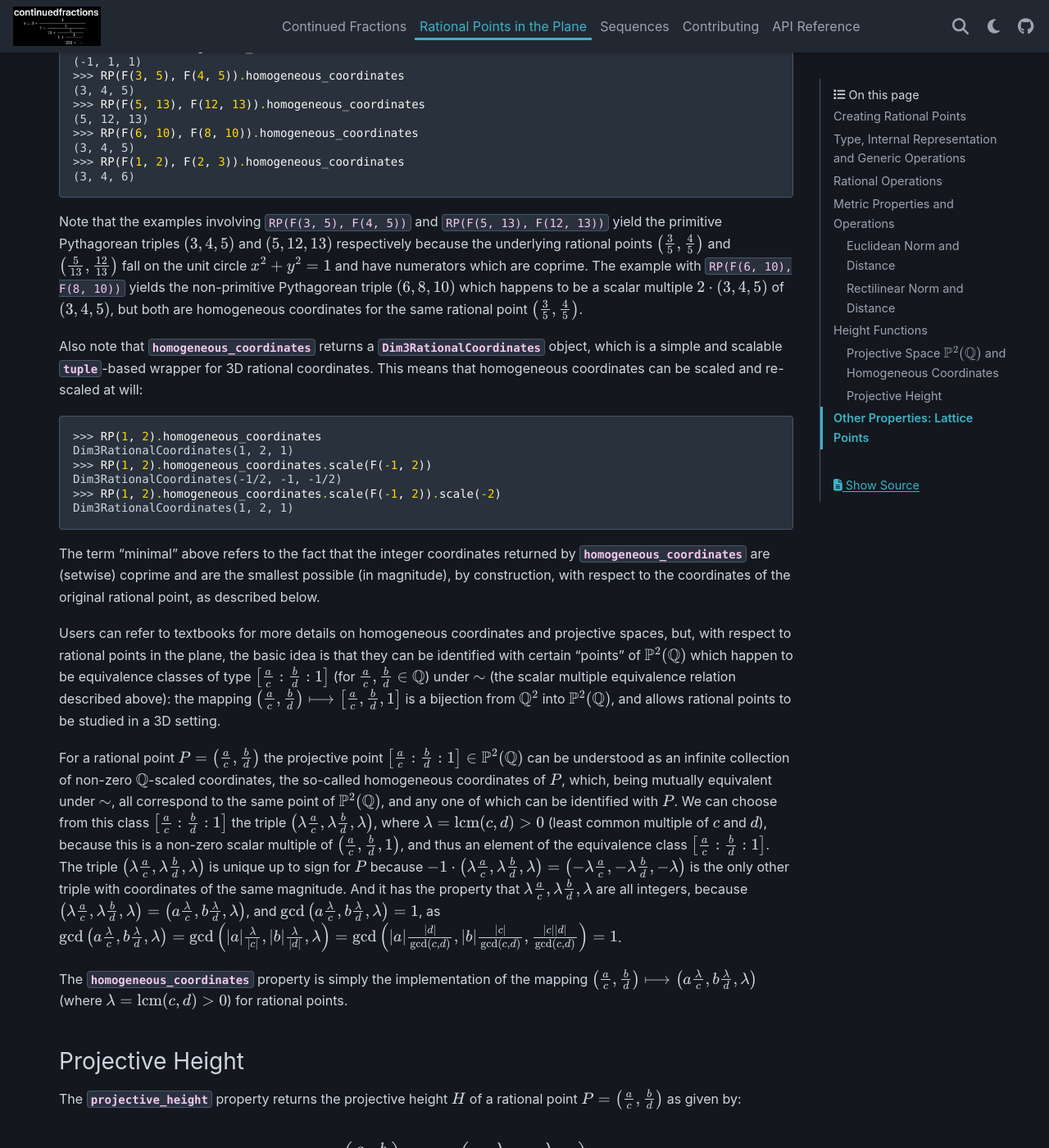
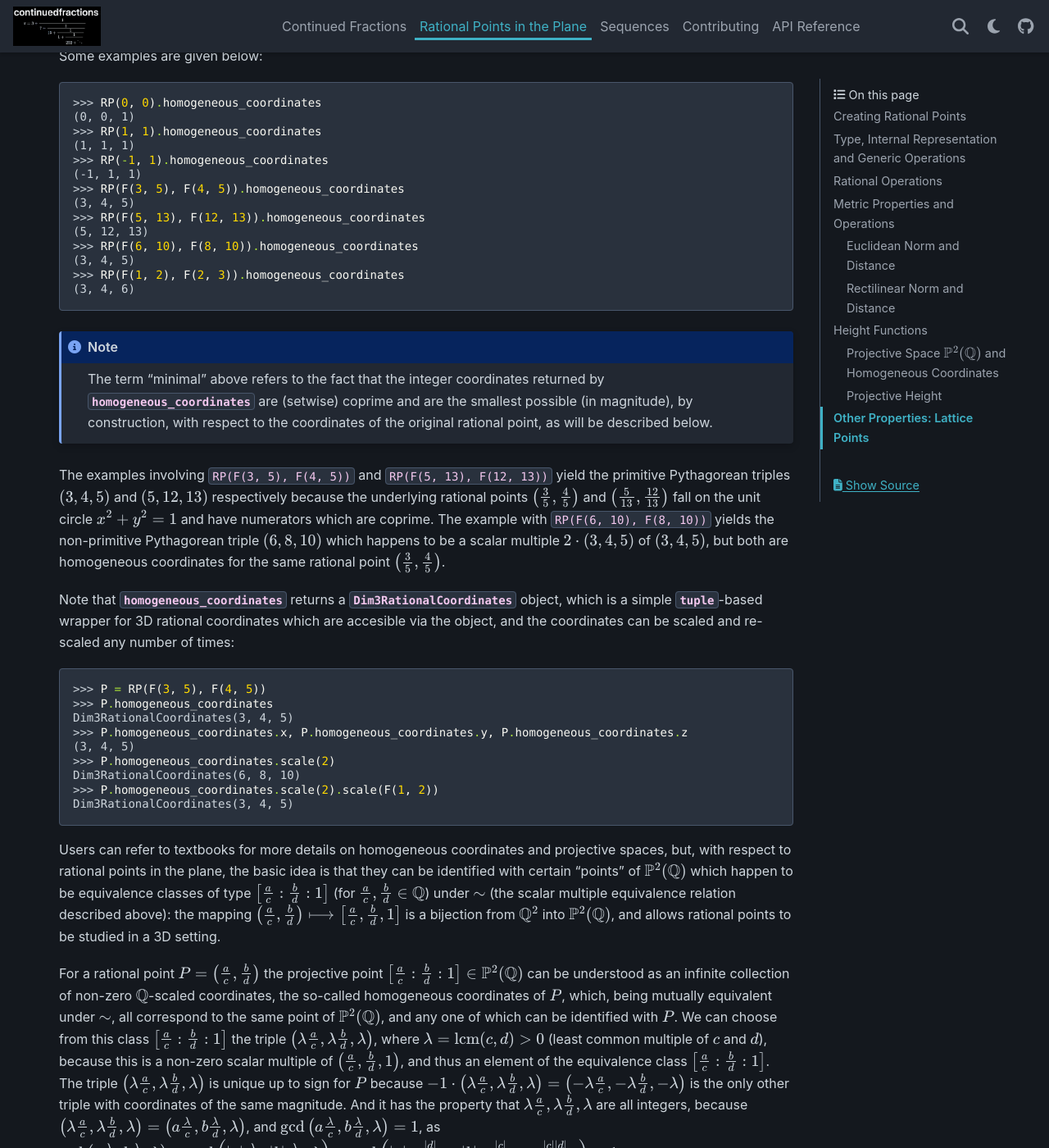
Before and after one commit to sr-murthy/continuedfractions, a Sphinx documentation site: the page built from docs/sources/rational-points.rst, in a window 1280 px wide and 1400 px high, scrolled down 6382 px. Shown: the whole window at 82% size. Built offline with Sphinx 7.4.7 and the PyData theme 0.15.4, drawn with Linux system fonts in a browser that asks for light colours; nearby versions of some CDN libraries; some of the changed text lies outside the part shown.

Commit message:
docs: further fixes in docstrings and Sphinx docs

```diff
--- a/docs/sources/rational-points.rst
+++ b/docs/sources/rational-points.rst
@@ -70,9 +70,17 @@ Internally, the rational components of a :py:class:`~continuedfractions.rational
    >>> P.y
    ContinuedFraction(4, 5)
    >>> P.coordinates
-   Dim2RationalCoordinates(ContinuedFraction(3, 5), ContinuedFraction(4, 5))
+   Dim2RationalCoordinates(3/5, 4/5)
 
-Note that :py:attr:`~continuedfractions.rational_points.RationalPoint.coordinates` property returns a :py:class:`~continuedfractions.rational_points.RationalPoint.Dim2RationalCoordinates` object, which is a simple :py:class:`tuple`-based wrapper for 2D rational coordinates.
+Note that the :py:attr:`~continuedfractions.rational_points.RationalPoint.coordinates` property returns a :py:class:`~continuedfractions.rational_points.Dim2RationalCoordinates` object, which is a simple :py:class:`tuple`-based wrapper for 2D rational coordinates, which can also be used to access the rational point coordinates:
+
+.. code:: python
+
+   >>> P = RP(F(3, 5), F(4, 5))
+   >>> P.coordinates.x
+   ContinuedFraction(3, 5)
+   >>> P.coordinates.y
+   ContinuedFraction(4, 5)
 
 As :py:class:`~continuedfractions.rational_points.RationalPoint` objects are also instances of :py:class:`tuple`, they support almost all of the common :py:class:`tuple`-compatible operations including indexing, sorting, iteration, unpacking:
 
@@ -282,20 +290,25 @@ Some examples are given below:
    >>> RP(F(1, 2), F(2, 3)).homogeneous_coordinates
    (3, 4, 6)
 
-Note that the examples involving ``RP(F(3, 5), F(4, 5))`` and ``RP(F(5, 13), F(12, 13))`` yield the primitive Pythagorean triples :math:`(3, 4, 5)` and :math:`(5, 12, 13)` respectively because the underlying rational points :math:`\left(\frac{3}{5},\frac{4}{5}\right)` and :math:`\left(\frac{5}{13},\frac{12}{13}\right)` fall on the unit circle :math:`x^2 + y^2 = 1` and have numerators which are coprime. The example with ``RP(F(6, 10), F(8, 10))`` yields the non-primitive Pythagorean triple :math:`(6, 8, 10)` which happens to be a scalar multiple :math:`2\cdot(3, 4, 5)` of :math:`(3, 4, 5)`, but both are homogeneous coordinates for the same rational point :math:`\left(\frac{3}{5},\frac{4}{5}\right)`.
+.. note::
 
-Also note that :py:attr:`~continuedfractions.rational_points.RationalPoint.homogeneous_coordinates` returns a :py:class:`~continuedfractions.rational_points.Dim3RationalCoordinates` object, which is a simple and scalable :py:class:`tuple`-based wrapper for 3D rational coordinates. This means that homogeneous coordinates can be scaled and re-scaled at will:
+   The term "minimal" above refers to the fact that the integer coordinates returned by :py:attr:`~continuedfractions.rational_points.RationalPoint.homogeneous_coordinates` are (setwise) coprime and are the smallest possible (in magnitude), by construction, with respect to the coordinates of the original rational point, as will be described below.
+
+The examples involving ``RP(F(3, 5), F(4, 5))`` and ``RP(F(5, 13), F(12, 13))`` yield the primitive Pythagorean triples :math:`(3, 4, 5)` and :math:`(5, 12, 13)` respectively because the underlying rational points :math:`\left(\frac{3}{5},\frac{4}{5}\right)` and :math:`\left(\frac{5}{13},\frac{12}{13}\right)` fall on the unit circle :math:`x^2 + y^2 = 1` and have numerators which are coprime. The example with ``RP(F(6, 10), F(8, 10))`` yields the non-primitive Pythagorean triple :math:`(6, 8, 10)` which happens to be a scalar multiple :math:`2\cdot(3, 4, 5)` of :math:`(3, 4, 5)`, but both are homogeneous coordinates for the same rational point :math:`\left(\frac{3}{5},\frac{4}{5}\right)`.
+
+Note that :py:attr:`~continuedfractions.rational_points.RationalPoint.homogeneous_coordinates` returns a :py:class:`~continuedfractions.rational_points.Dim3RationalCoordinates` object, which is a simple :py:class:`tuple`-based wrapper for 3D rational coordinates which are accesible via the object, and the coordinates can be scaled and re-scaled any number of times:
 
 .. code:: python
 
-   >>> RP(1, 2).homogeneous_coordinates
-   Dim3RationalCoordinates(1, 2, 1)
-   >>> RP(1, 2).homogeneous_coordinates.scale(F(-1, 2))
-   Dim3RationalCoordinates(-1/2, -1, -1/2)
-   >>> RP(1, 2).homogeneous_coordinates.scale(F(-1, 2)).scale(-2)
-   Dim3RationalCoordinates(1, 2, 1)
-
-The term "minimal" above refers to the fact that the integer coordinates returned by :py:attr:`~continuedfractions.rational_points.RationalPoint.homogeneous_coordinates` are (setwise) coprime and are the smallest possible (in magnitude), by construction, with respect to the coordinates of the original rational point, as described below.
+   >>> P = RP(F(3, 5), F(4, 5))
+   >>> P.homogeneous_coordinates
+   Dim3RationalCoordinates(3, 4, 5)
+   >>> P.homogeneous_coordinates.x, P.homogeneous_coordinates.y, P.homogeneous_coordinates.z
+   (3, 4, 5)
+   >>> P.homogeneous_coordinates.scale(2)
+   Dim3RationalCoordinates(6, 8, 10)
+   >>> P.homogeneous_coordinates.scale(2).scale(F(1, 2))
+   Dim3RationalCoordinates(3, 4, 5)
 
 Users can refer to textbooks for more details on homogeneous coordinates and projective spaces, but, with respect to rational points in the plane, the basic idea is that they can be identified with certain "points" of :math:`\mathbb{P}^2(\mathbb{Q})` which happen to be equivalence classes of type :math:`\left[\frac{a}{c}: \frac{b}{d}: 1\right]` (for :math:`\frac{a}{c}, \frac{b}{d} \in \mathbb{Q}`) under :math:`\sim` (the scalar multiple equivalence relation described above): the mapping :math:`\left(\frac{a}{c},\frac{b}{d}\right) \longmapsto \left[\frac{a}{c},\frac{b}{d},1\right]` is a bijection from :math:`\mathbb{Q}^2` into :math:`\mathbb{P}^2(\mathbb{Q})`, and allows rational points to be studied in a 3D setting.
 
@@ -320,10 +333,10 @@ Some examples are given below:
 
 .. code:: python
 
-   >>> RP(F(0, 0)).projective_height
+   >>> RP(0, 0).projective_height
    1
    >>> RP(2, F(1, 2)).projective_height
-   6
+   4
    >>> RP(F(3, 5), F(4, 5)).projective_height
    5
    >>> RP(F(-3, 5), F(4, 5)).projective_height
@@ -339,7 +352,7 @@ Some examples are given below:
 
 .. code:: python
 
-   >>> RP(F(0, 0)).log_projective_height
+   >>> RP(0, 0).log_projective_height
    Decimal('0')
    >>> RP(2, F(1, 2)).log_projective_height
    Decimal('1.3862943611198905724535279659903608262538909912109375')
```
Also changed, not shown: 1 other file.
